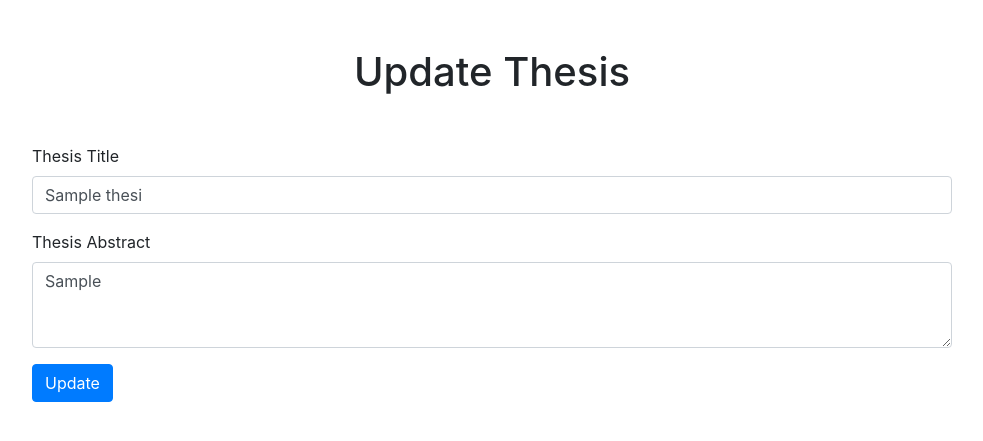
After one commit to cristianmontes143/thesis-UI, a Flask app: page /update/1 in a window 1280 px wide. The commit adds this page. Shown: the top 441 px of the page, without its empty margins (148-1131 px from the left). Run offline with Flask 3, Linux system fonts and the light colour scheme; tables that the repository leaves empty hold one stand-in row (values such as "Sample post"); some libraries are stand-ins or nearby versions.

Commit message:
the update and hide button

```diff
--- /dev/null
+++ b/website/templates/update.html
@@ -0,0 +1,33 @@
+<!DOCTYPE html>
+<html lang="en">
+<head>
+  <meta charset="UTF-8">
+  <meta name="viewport" content="width=device-width, initial-scale=1.0">
+  <link rel="stylesheet" href="https://maxcdn.bootstrapcdn.com/bootstrap/4.0.0/css/bootstrap.min.css">
+  <title>Update Thesis</title>
+</head>
+<body>
+  <div class="container mt-5">
+    <div class="row">
+      <div class="col-md-10 offset-md-1 center-box">
+        <h1 class="text-center mb-5">Update Thesis</h1>
+        <form method="POST">
+          <div class="form-group mb-">
+            <label for="thesisTitle">Thesis Title</label>
+            <input type="text" class="form-control" id="thesisTitle" name="thesis_title" value="{{ thesis.title }}" required>
+          </div>
+          <div class="form-group mb-">
+            <label for="thesisAbstract">Thesis Abstract</label>
+            <textarea class="form-control" id="thesisAbstract" name="thesis_abstract" rows="3" required>{{ thesis.abstract }}</textarea>
+          </div>
+          <button type="submit" class="btn btn-primary">Update</button>
+        </form>
+      </div>
+    </div>
+  </div>
+
+  <script src="https://code.jquery.com/jquery-3.2.1.slim.min.js"></script>
+  <script src="https://cdnjs.cloudflare.com/ajax/libs/popper.js/1.12.9/umd/popper.min.js"></script>
+  <script src="https://maxcdn.bootstrapcdn.com/bootstrap/4.0.0/js/bootstrap.min.js"></script>
+</body>
+</html>
--- a/website/views.py
+++ b/website/views.py
@@ -1,6 +1,6 @@
 from flask import Blueprint, render_template, request, flash, redirect
 from .models import db, Thesis
-
+from flask import jsonify
 views = Blueprint('views', __name__)
 
 @views.route('/', methods=['GET', 'POST'])
@@ -13,12 +13,23 @@ def home():
 
     return render_template('home.html', theses=theses)
 
-@views.route('/update/<int:thesis_id>', methods=['POST'])
+@views.route('/toggle-table', methods=['POST'])
+def toggle_table():
+    hide_table = request.json.get('hide_table')
+    return jsonify({'hide_table': hide_table})
+
+@views.route('/update/<int:thesis_id>', methods=['GET', 'POST'])
 def update(thesis_id):
     thesis = Thesis.query.get_or_404(thesis_id)
-    db.session.commit()
-    flash('Thesis updated successfully')
-    return redirect('/')
+
+    if request.method == 'POST':
+        thesis.title = request.form['thesis_title']
+        thesis.abstract = request.form['thesis_abstract']
+        db.session.commit()
+        flash('Thesis updated successfully')
+        return redirect('/')
+
+    return render_template('update.html', thesis=thesis)
 
 @views.route('/delete/<int:thesis_id>', methods=['POST'])
 def delete(thesis_id):
```
Also changed, not shown: website/templates/home.html (+9 -2 lines).
